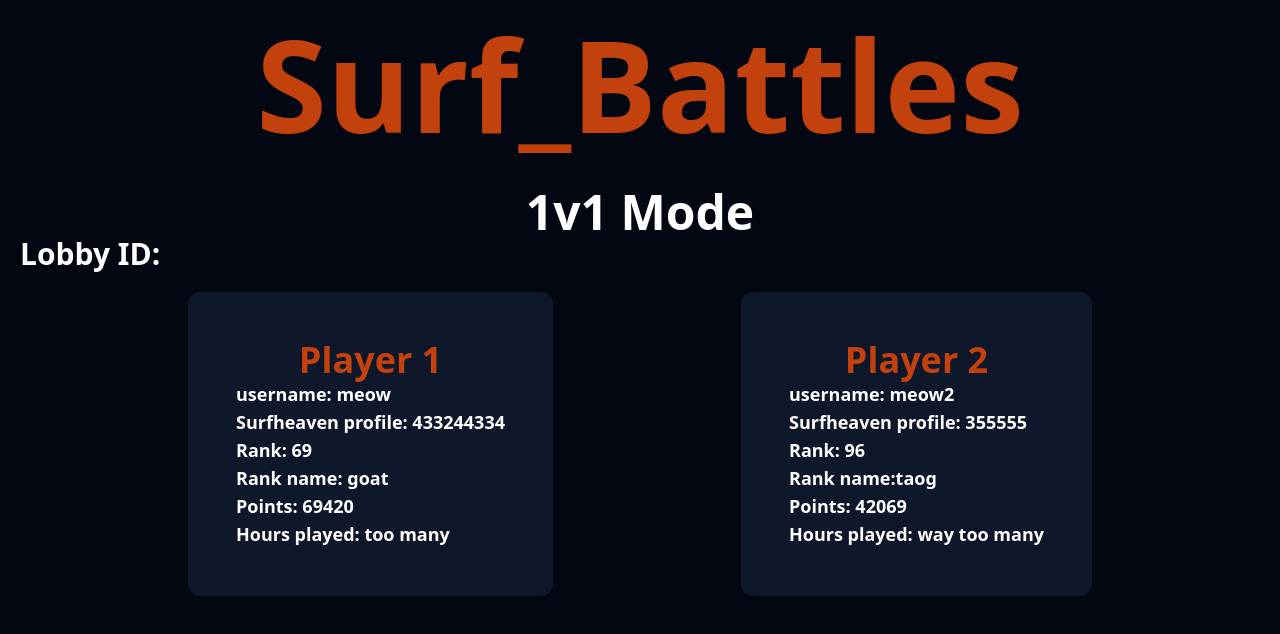
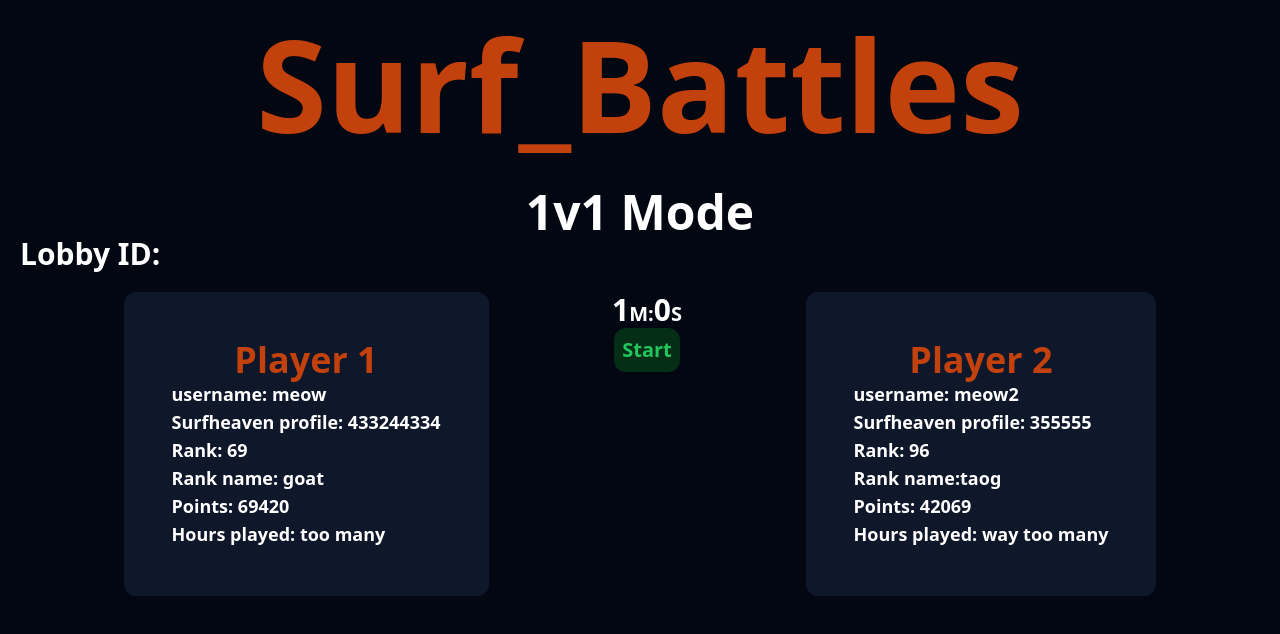
Before and after one commit to sKzAy/surf_battles, a Next.js app: page /1v1 in a window 1280 px wide. Shown: the top 634 px of the page. Built offline with nearby package versions, Linux system fonts and the light colour scheme.

Commit message:
timer added

```diff
--- a/app/1v1/page.js
+++ b/app/1v1/page.js
@@ -1,6 +1,7 @@
 "use client"
 import React from 'react'
 import { useRef, } from 'react'
+import Timer from '@/components/Timer'
 const page = () => {
   return (
     <>
@@ -25,6 +26,9 @@ const page = () => {
               </div>
             </div>
           </div>
+          <div>
+            <Timer/>
+          </div>
           <div className="p2">
             <div className="box w-fit h-fit p-12 bg-slate-900 border-none rounded-xl">
               <h1 className='text-orange-700 font-bold text-4xl text-center'>Player 2</h1>
--- a/app/team/page.js
+++ b/app/team/page.js
@@ -1,4 +1,5 @@
 import React from 'react'
+import Timer from '@/components/Timer'
 
 const page = () => {
   return (
@@ -28,6 +29,9 @@ const page = () => {
               </div>
             </div>
           </div>
+          <div>
+            <Timer/>
+          </div>
           <div className="p2">
             <div className="box w-fit h-fit p-10 bg-slate-900 border-none rounded-xl">
               <h1 className='text-orange-700 font-bold text-4xl text-center'>Team 2</h1>
--- /dev/null
+++ b/components/Timer.js
@@ -0,0 +1,56 @@
+"use client"
+import React from 'react'
+import { useState,useEffect } from 'react'
+
+
+const Timer = (props) => {
+    const [matchEnd, setMatchEnd] = useState(false);
+    const [minutes, setMinutes] = useState(1);
+    const [seconds, setSeconds] = useState(0);
+    const [isRunning, setIsRunning] = useState(false);
+
+    useEffect(() => {
+        let interval = null;
+
+        if (isRunning) {
+            interval = setInterval(() => {
+                if (seconds === 0) {
+                    if (minutes === 0) {
+                        setMatchEnd(true);
+                        setIsRunning(false);
+                    } else {
+                        setMinutes(minutes - 1);
+                        setSeconds(59);
+                    }
+                } else {
+                    setSeconds(seconds - 1);
+                }
+            }, 1000);
+        }
+
+        return () => clearInterval(interval); // Cleanup the interval on unmount or when isRunning changes
+    }, [isRunning, minutes, seconds]); // Dependencies include isRunning, minutes, and seconds
+
+    const handleClick = () => {
+        if (!isRunning) {
+            setMatchEnd(false); // Reset match end state
+            setIsRunning(true); // Start the timer
+        }
+    };
+
+  return (
+    <>
+      <div>
+
+        {matchEnd == false ? <div className="timer text-white font-bold text-3xl">
+           {minutes}<span className='text-xl'>M:</span>{seconds}<span className='text-xl'>S</span>
+            </div>:  <div className='text-white font-bold text-3xl'>Match has ended!</div> }
+        <div className="start">
+            <button onClick={handleClick} className='p-2 text-green-500 bg-green-950 text-xl font-bold border-none rounded-xl'>Start</button>
+        </div>
+      </div>
+    </>
+  )
+}
+
+export default Timer
```
Also changed, not shown: 1 other file (tests, documents, lock files or other folders).
